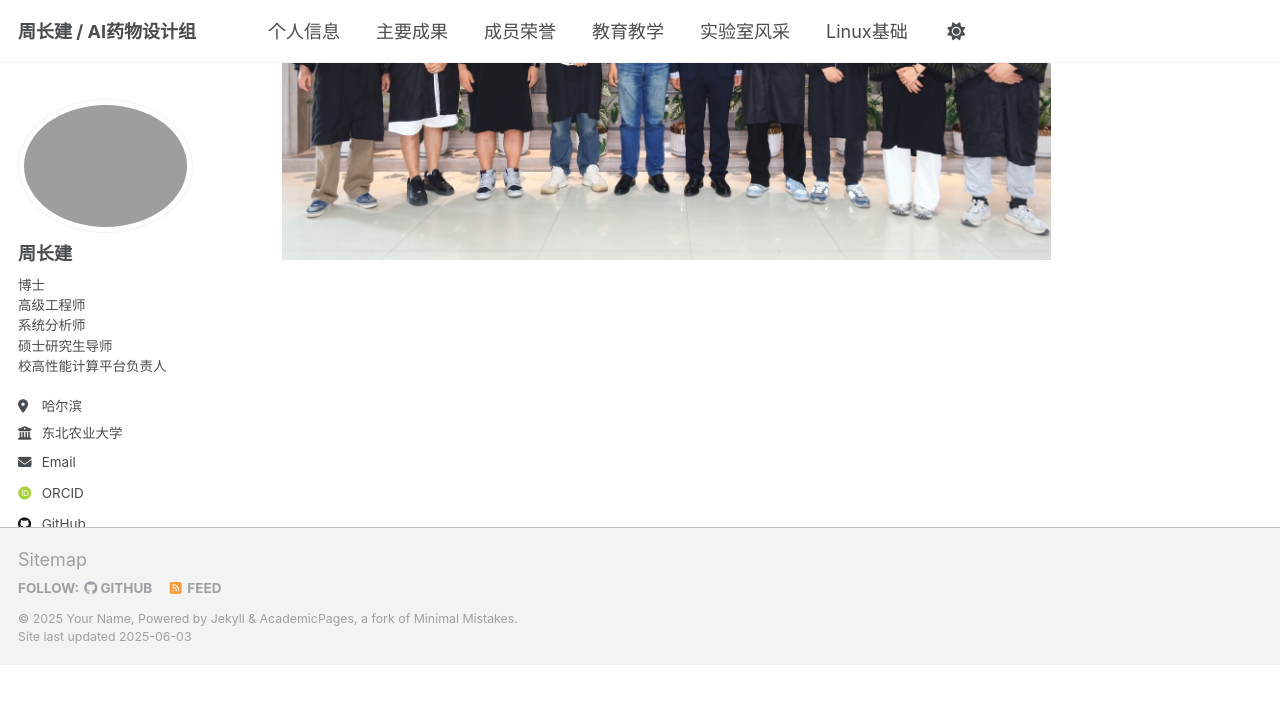
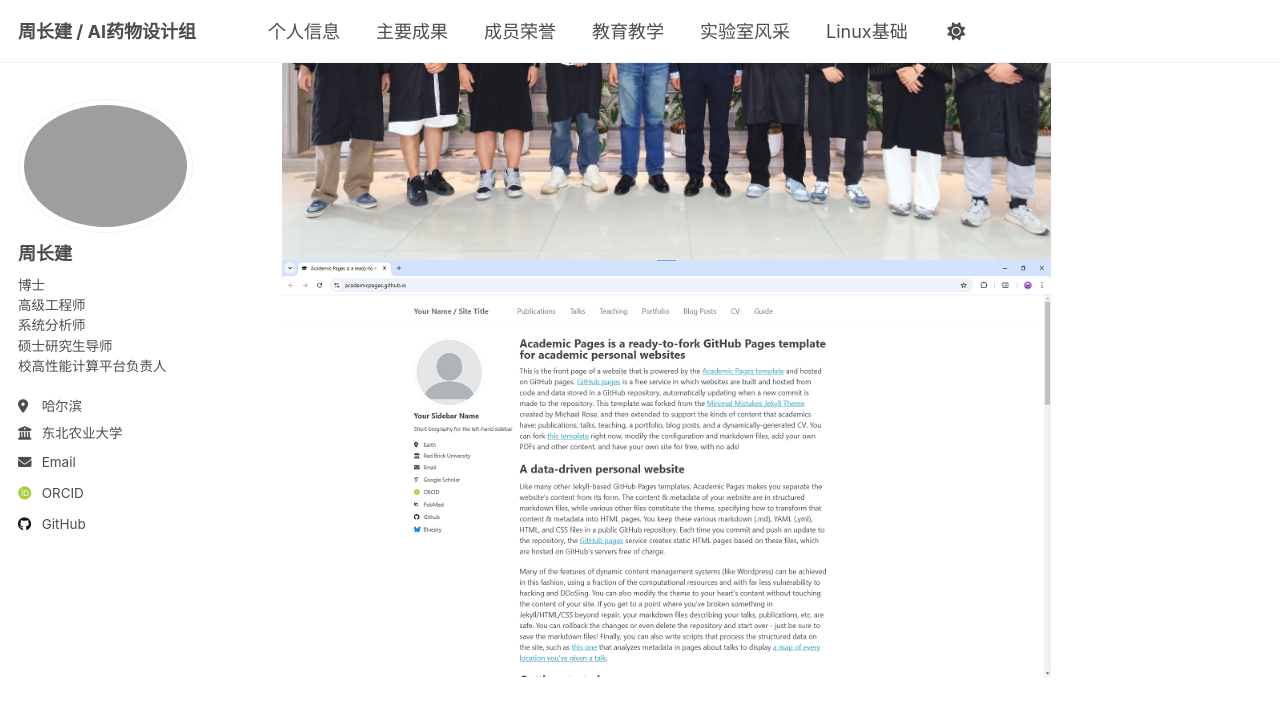
Before and after one commit to HPC-NEAU/zhoucj, a Jekyll site: the page built from _pages/markdown.md, in a window 1280 px wide and 900 px high, scrolled down 444 px. Shown: the top 716 px of the window. Built offline with Jekyll 4.4.1, drawn with Linux system fonts in a browser that asks for light colours; some web fonts are replaced; before the commit the page ends 1109 px from its top, so only the background shows below that.

Commit message:
Update markdown.md

```diff
--- a/_pages/markdown.md
+++ b/_pages/markdown.md
@@ -11,3 +11,4 @@ redirect_from:
 7777
 
 ![校长与实验室毕业生合影](../images/IMG_5637.JPG)
+![test](../images/homepage.png)
```
